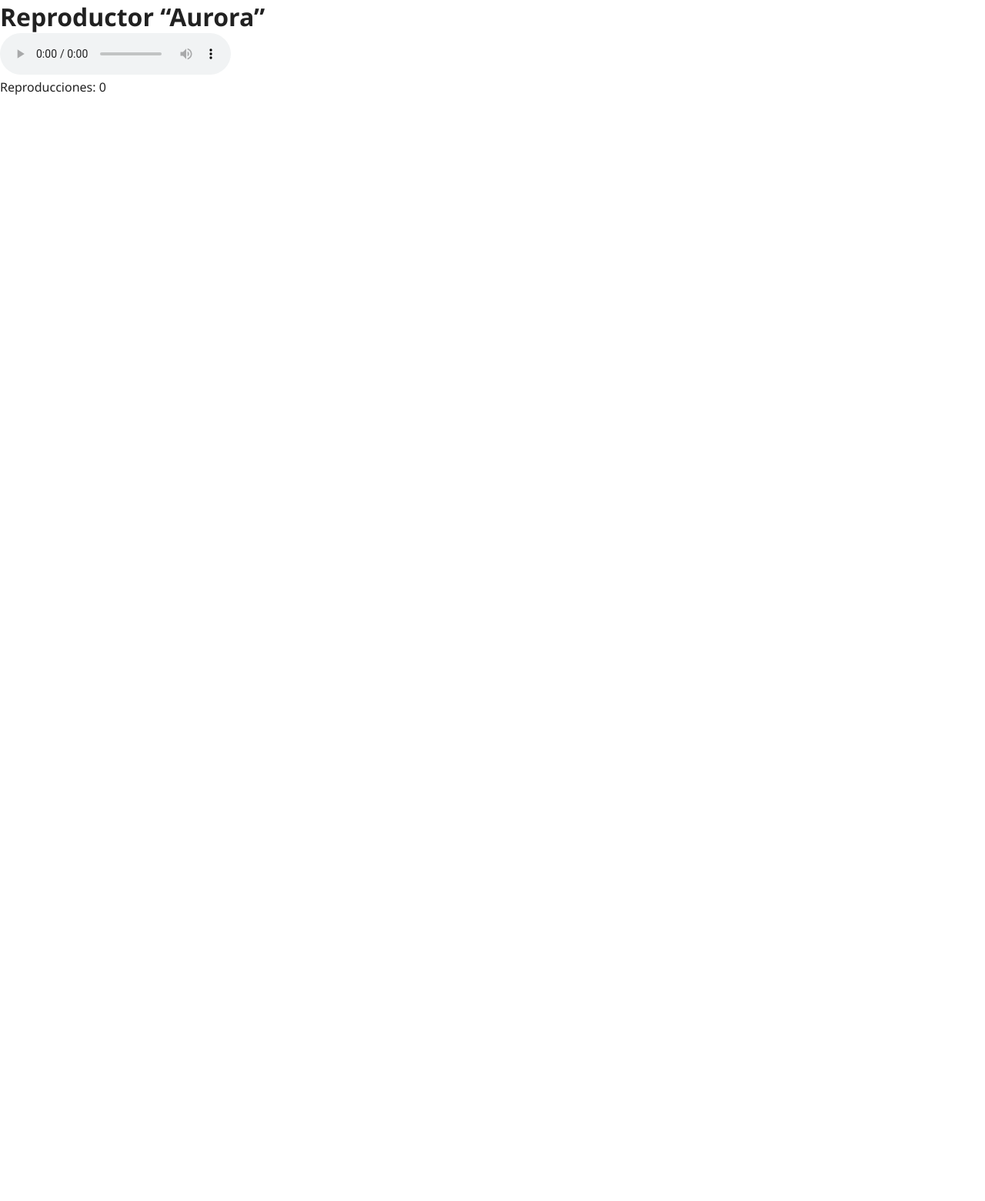
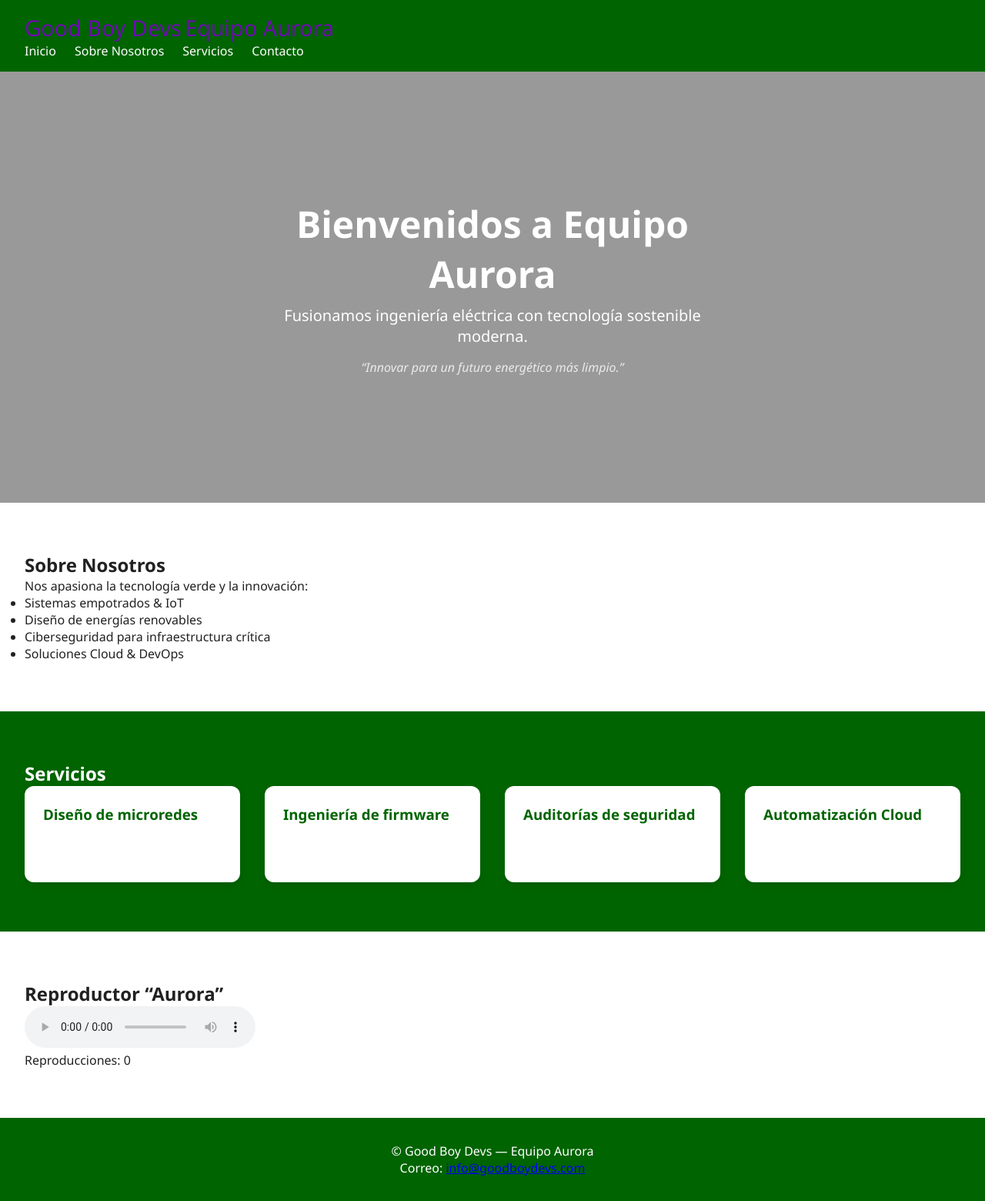
Before and after one commit to koalami/GB_DEVS, a plain HTML site: page index.html in a window 1280 px wide. Shown: the whole page at 77% size. Before the commit the page ends 800 px from the top, so only its background shows below. Drawn offline with Linux system fonts and the light colour scheme.

Commit message:
Revamp index.html with new layout and header
Updated the title and added a header with navigation links. Enhanced the layout with sections for home, about, services, and an audio player.

```diff
--- a/index.html
+++ b/index.html
@@ -3,18 +3,82 @@
 <head>
   <meta charset="UTF-8">
   <meta name="viewport" content="width=device-width, initial-scale=1.0">
-  <title>Reproductor Aurora</title>
+  <title>Equipo Aurora — Good Boy Devs</title>
   <link rel="stylesheet" href="styles.css">
 </head>
 <body>
+  <header class="site-header">
+    <div class="header-inner">
+      <a href="#" class="logo">Good Boy Devs</a>
+      <a href="#" class="logo secondary">Equipo Aurora</a>
+      <nav class="site-nav">
+        <ul>
+          <li><a href="#home">Inicio</a></li>
+          <li><a href="#about">Sobre Nosotros</a></li>
+          <li><a href="#services">Servicios</a></li>
+          <li><a href="#contact">Contacto</a></li>
+        </ul>
+      </nav>
+    </div>
+  </header>
+
+  <section id="home" class="hero">
+    <div class="overlay"></div>
+    <div class="content">
+      <h1>Bienvenidos a Equipo Aurora</h1>
+      <p>Fusionamos ingeniería eléctrica con tecnología sostenible moderna.</p>
+      <blockquote id="quote">“Innovar para un futuro energético más limpio.”</blockquote>
+    </div>
+  </section>
+
+  <section id="about" class="section-light">
+    <h2>Sobre Nosotros</h2>
+    <p>Nos apasiona la tecnología verde y la innovación:</p>
+    <ul>
+      <li>Sistemas empotrados & IoT</li>
+      <li>Diseño de energías renovables</li>
+      <li>Ciberseguridad para infraestructura crítica</li>
+      <li>Soluciones Cloud & DevOps</li>
+    </ul>
+  </section>
+
+  <section id="services" class="section-dark">
+    <h2>Servicios</h2>
+    <div class="cards">
+      <div class="card">
+        <h3>Diseño de microredes</h3>
+        <p>Optimización solar, eólica y almacenamiento.</p>
+      </div>
+      <div class="card">
+        <h3>Ingeniería de firmware</h3>
+        <p>Código robusto para placas STM32, ARM y RISC-V.</p>
+      </div>
+      <div class="card">
+        <h3>Auditorías de seguridad</h3>
+        <p>Identificamos vulnerabilidades antes de que sean explotadas.</p>
+      </div>
+      <div class="card">
+        <h3>Automatización Cloud</h3>
+        <p>Desplegamos infraestructura escalable con IaC.</p>
+      </div>
+    </div>
+  </section>
+
+  <section id="audio-player" class="section-light player-section">
+    <h2>Reproductor “Aurora”</h2>
     <div class="player-container">
-    <h1>Reproductor “Aurora”</h1>
       <audio id="audioPlayer" controls preload="metadata">
         <source src="Aurora.mp3" type="audio/mpeg">
         Tu navegador no soporta el elemento de audio.
       </audio>
-    <div id="playCountDiv">Reproducciones: <span id="playCount">0</span></div>
+      <div id="playCountDiv" class="play-count">Reproducciones: <span id="playCount">0</span></div>
     </div>
+  </section>
+
+  <footer id="contact" class="site-footer">
+    <p>&copy; <span id="year"></span> Good Boy Devs — Equipo Aurora</p>
+    <p>Correo: <a href="mailto:info@goodboydevs.com">info@goodboydevs.com</a></p>
+  </footer>
 
   <script src="script.js"></script>
 </body>
```
Lines whose indentation alone changed are shown as unchanged.
